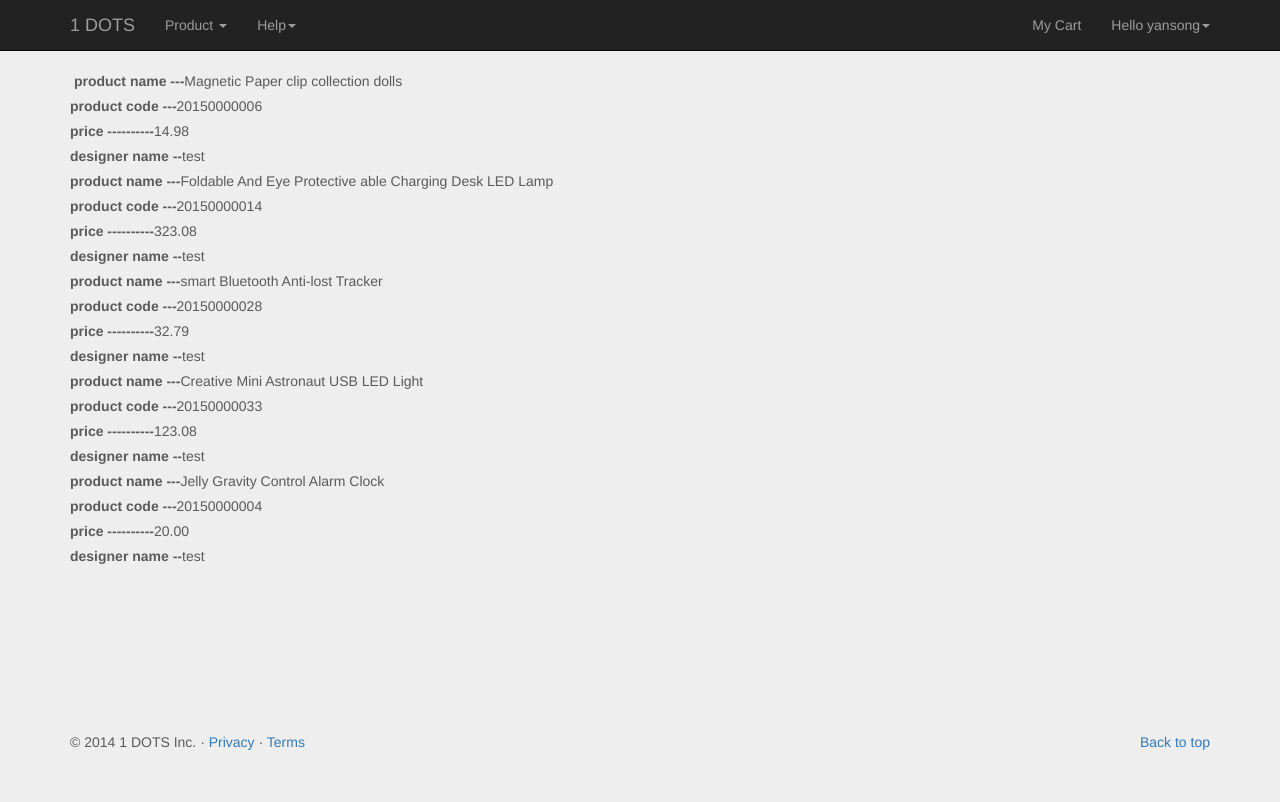
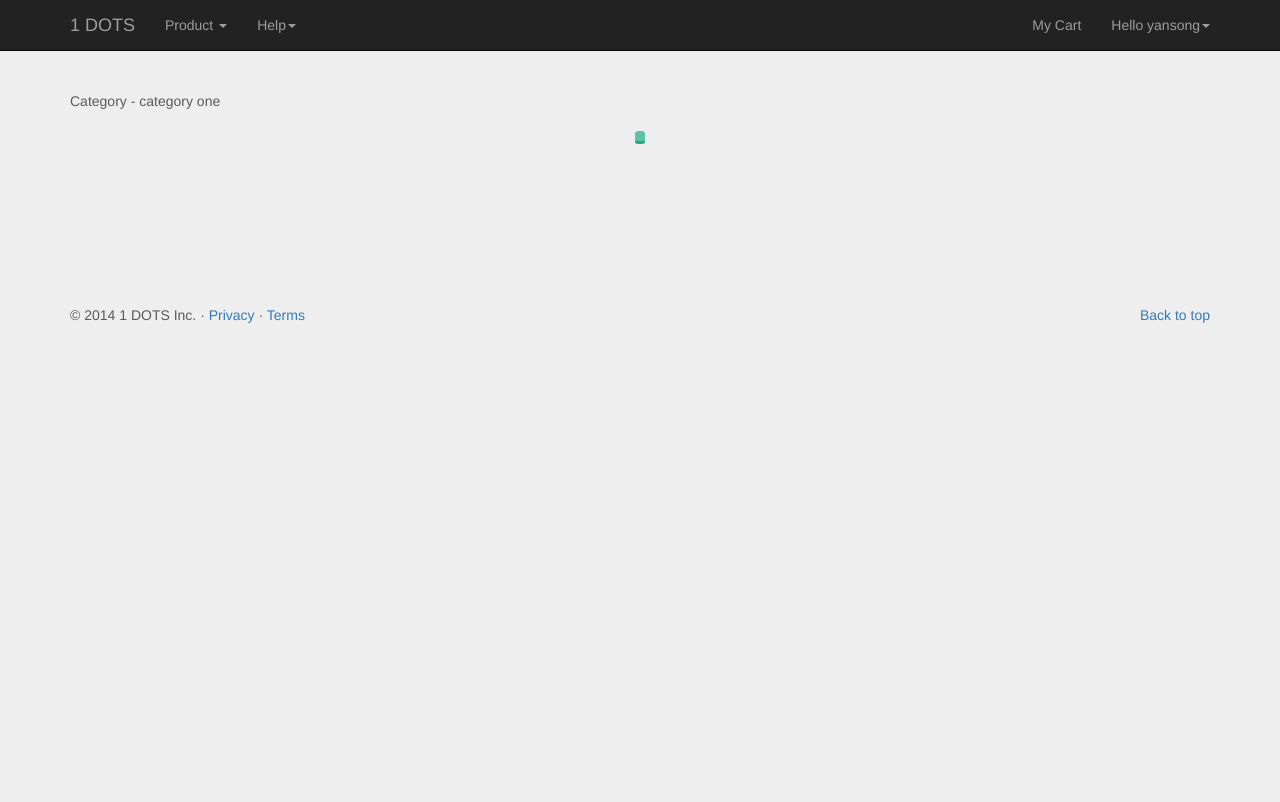
Before and after one commit to yansong10101/serverqa, a Django app: page /category/1/ in a window 1280 px wide. After the commit the page ends 323 px from the top, so only its background shows below. Run offline with Django 3.2, Linux system fonts and the light colour scheme; a user stored in the database is signed in; data comes from the database, SQL or seed files in the repository; both versions use the stored data as it was after the commit; parts of the project's set-up code (start-up, migrations or seed data) failed here and were passed over; some libraries are stand-ins or nearby versions.

Commit message:
fix category grid, main image root

```diff
--- a/designweb/templatetags/tags.py
+++ b/designweb/templatetags/tags.py
@@ -1,5 +1,6 @@
 __author__ = 'zys'
 from django import template
+from designweb.utils import get_s3_bucket_main_image_by_product
 
 
 register = template.Library()
@@ -24,3 +25,8 @@ def tag_calc_total(num, price):
 @register.simple_tag(name="calc_total_tax")
 def tag_calc_total_tax(num, price, location=None):
     return num*price
+
+
+@register.simple_tag(name="get_s3_main_image")
+def tag_get_s3_main_image(product_code):
+    return get_s3_bucket_main_image_by_product(product_code)
--- a/designweb/urls.py
+++ b/designweb/urls.py
@@ -39,6 +39,7 @@ urlpatterns = patterns(
     url(r'^api/products/$', views.ProductsList.as_view(), name='product-list'),
     url(r'^api/products/(?P<pk>[0-9]+)/$', views.ProductDetail.as_view(), name='product-detail'),
     url(r'^api/auth/user/(?P<pk>[0-9]+)/$', views.CustomerList.as_view(), name='auth-user'),
+    url(r'^api/products/filter/(?P<category_id>[0-9]+)/$', views.ProductCategory.as_view(), name='product-category'),
 
     # payment redirect view
     url(r'^payment/approval/', views.payment_view, name='payment-approval'),
--- a/designweb/views.py
+++ b/designweb/views.py
@@ -272,7 +272,10 @@ def my_wish(request, pk):
 def category_view(request, pk):
     category = get_object_or_404(Category, pk=pk)
     products = Product.objects.filter(category=category)
-    pass_dicts = {'products': products, }
+    pass_dicts = {'products': products,
+                  'category_id': pk,
+                  'category_name': category.category_name,
+                  'category_parent': category.parent_category, }
     return render(request, 'category.html', get_display_dict('CATEGORY', pass_dict=pass_dicts))
 
 
@@ -358,6 +361,15 @@ class ProductsList(generics.ListAPIView):
 class ProductDetail(generics.RetrieveAPIView):
     queryset = Product.objects.all()
     serializer_class = ProductDetailSerializer
+
+
+class ProductCategory(generics.ListAPIView):
+    serializer_class = ProductListSerializer
+
+    def get_queryset(self):
+        category_id = self.kwargs['category_id']
+        category = get_object_or_404(Category, pk=category_id)
+        return Product.objects.filter(category=category)
 
 
 class CartViewSet(viewsets.ModelViewSet):
--- a/hookupdesign/settings.py
+++ b/hookupdesign/settings.py
@@ -106,7 +106,7 @@ AWS_STORAGE_BUCKET_NAME = 'popdesign'
 AWS_QUERYSTRING_AUTH = False
 S3_STORAGE = 'https://%s.s3.amazonaws.com' % AWS_STORAGE_BUCKET_NAME
 S3_URL = 'http://127.0.0.1:8000'   # initial with local for testing
-IS_TEST = True
+IS_TEST = False
 
 # Static files (CSS, JavaScript, Images)
 # https://docs.djangoproject.com/en/1.7/howto/static-files/
--- a/templates/category.html
+++ b/templates/category.html
@@ -1,16 +1,104 @@
 {% extends "base.html" %}
 {% load staticfiles %}
-
+{% load tags %}
 {% block content %}
 
     <script src="{% static "js/jquery-1.11.1.min.js" %}"></script>
     <img id="mainImg" src="">
 
-    {% for product in products %}
-        <label>product name --- </label>{{ product.product_name }}<br>
-        <label>product code --- </label>{{ product.product_code }}<br>
-        <label>price ---------- </label>{{ product.price }}<br>
-        <label>designer name -- </label>{{ product.designer }}<br>
-    {% endfor %}
+    <p><span>{{ category_parent }}</span> - <span>{{ category_name }}</span></p>
+
+    <script src="{% static "js/jquery-1.11.1.min.js" %}"></script>
+    <script src="{% static "js/util.js" %}"></script>
+    <script type="text/javascript">
+        $(function() {
+            scroll_carousel($('#handpick'), 2);
+        });
+    </script>
+
+    <div class="product-grid row"></div> <!-- Three columns of text below the carousel -->
+
+    <div style="margin-left: auto; margin-right: auto; text-align: center"><button id="btn"></button></div>
+
+    <script type="text/javascript">
+        var host = window.location.origin;
+        var product_lite = $('<div class="product-thumbnail col-lg-4 col-md-4 col-sm-6"><div class="inner"><a><img class="img-thumbnail" alt="Generic placeholder image" style="width: 320px; height: 350px;" /></a><h5>Title</h5><h5>Price</h5></div></div>');
+        var image_dir = "{{ storage_host }}" + "{% static 'products/' %}";
+        var container = $(".product-grid");
+        var load_btn = $("#btn");
+        var number_columns = 3; // fixed value, do not change
+
+        var msg_load_more = 'Load More';
+
+        var catch_data = null;
+
+        $( document ).ready(ajaxCall(null));
+
+        function ajaxCall(api_url){
+            if(api_url == null || api_url == undefined){
+                api_url = host + "/api/products/filter/" + {{ category_id }} + "?format=json";
+            }
+            $.ajax({
+            type: "GET",
+            url: api_url,
+            dataType: "json"
+            }).success(function(data, textStatus, jqXHR){
+
+                loadPage(data);
+
+            }).fail(function(jqXHR, textStatus){
+                alert('Request Failed');
+            });
+        }
+
+        function loadPage(data){
+            catch_data = data;
+            if(hasNext(data)){
+                load_btn.html(msg_load_more);
+                loadProduct(data.results);
+            }else{
+                load_btn.hide();
+                loadProduct(data.results);      // To Do -- display number of items only multiple of 3
+                catch_data = null;              // set tmp var to null when no use anymore
+                load_btn.visibility = false;    // TO DO -- disable load button ?
+            }
+        }
+
+        function loadProduct(list){
+            $.each(list, function(i, item){
+                var elem = product_lite.clone();
+                elem.children('div').children('a').eq(0).attr('href', host + "/product/" + item.pk);
+                elem.find('img').attr('src', image_dir + item.product_code + "/" + "b_alternate_1.jpg");
+                var prod_display_name = item.product_name;
+                if(prod_display_name.length > 40){
+                    prod_display_name = prod_display_name.substr(0, 40) + " ...";
+                }
+                elem.find('h5').slice(0, 1).text(prod_display_name);
+                elem.find('h5').slice(1, 2).text(item.price);
+                container.append(elem);
+            });
+        }
+
+        function hasNext(data){
+            return data.next != null;
+        }
+
+        function hasPrevious(data){
+            return data.previous != null;
+        }
+
+        function getTotalCount(data){
+            return data.count;
+        }
+
+        function clearAll(){
+            container.empty()
+        }
+
+        load_btn.on('click', function(){
+            var url = catch_data.next;
+            ajaxCall(url);
+        });
+    </script>
 
 {% endblock %}
--- a/templates/product.html
+++ b/templates/product.html
@@ -185,9 +185,8 @@
         <!--row1 product buy form -->
             <div class="inner">
                 <h1 id="product_name"></h1>
-                <p id="product_code"></p>
-                <span id="regular_price"></span>&nbsp;<span id="sale_price"></span>&nbsp;<span id="is_in_stock"></span>
-                <h3 id="number_in_stock">{{ product.number_in_stock }}</h3>
+{#                <p id="product_code"></p>#}
+                <span id="regular_price"></span>&nbsp;<span id="sale_price"></span>&nbsp;<span id="is_in_stock">(in stock: {{ product.number_in_stock }})</span>
                 <div class="hr" > </div>
                 <h4>Description</h4>
                 <small id="product_description">{{ product.description | safe }}</small>
```
Also changed, not shown: db.sqlite3.
